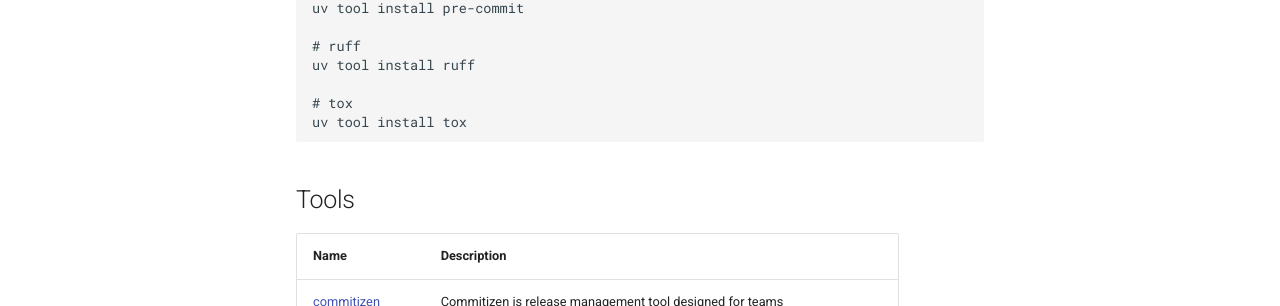
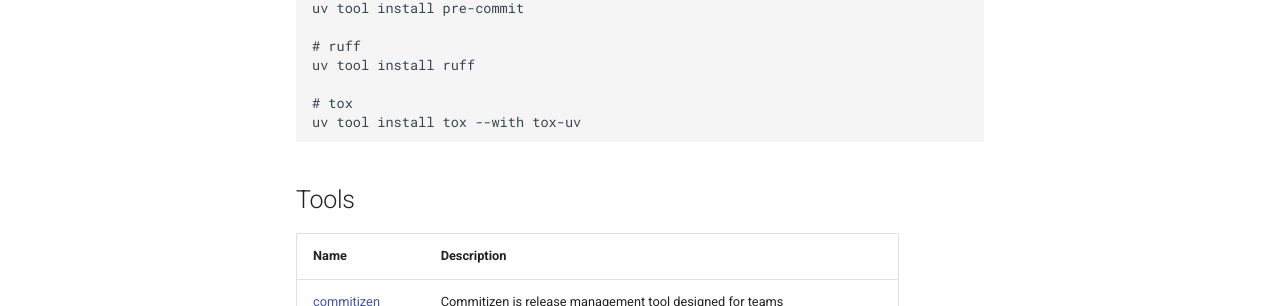
Before and after one commit to HieuDao-code/dotfiles, an MkDocs documentation site: the page built from docs/python.md, in a window 1280 px wide and 1168 px high. Shown: the part 531-837 px from the top of the window. Built offline with MkDocs 1.6.1 and Material for MkDocs 9.7.7, drawn with Linux system fonts in a browser that asks for light colours; comment, search, counter and statistics services are not loaded; some of the changed text lies outside the part shown.

Commit message:
Update python.md

````diff
--- a/docs/python.md
+++ b/docs/python.md
@@ -24,7 +24,7 @@ uv tool install pre-commit
 uv tool install ruff
 
 # tox
-uv tool install tox
+uv tool install tox --with tox-uv
 ```
 
 ## Tools
````
